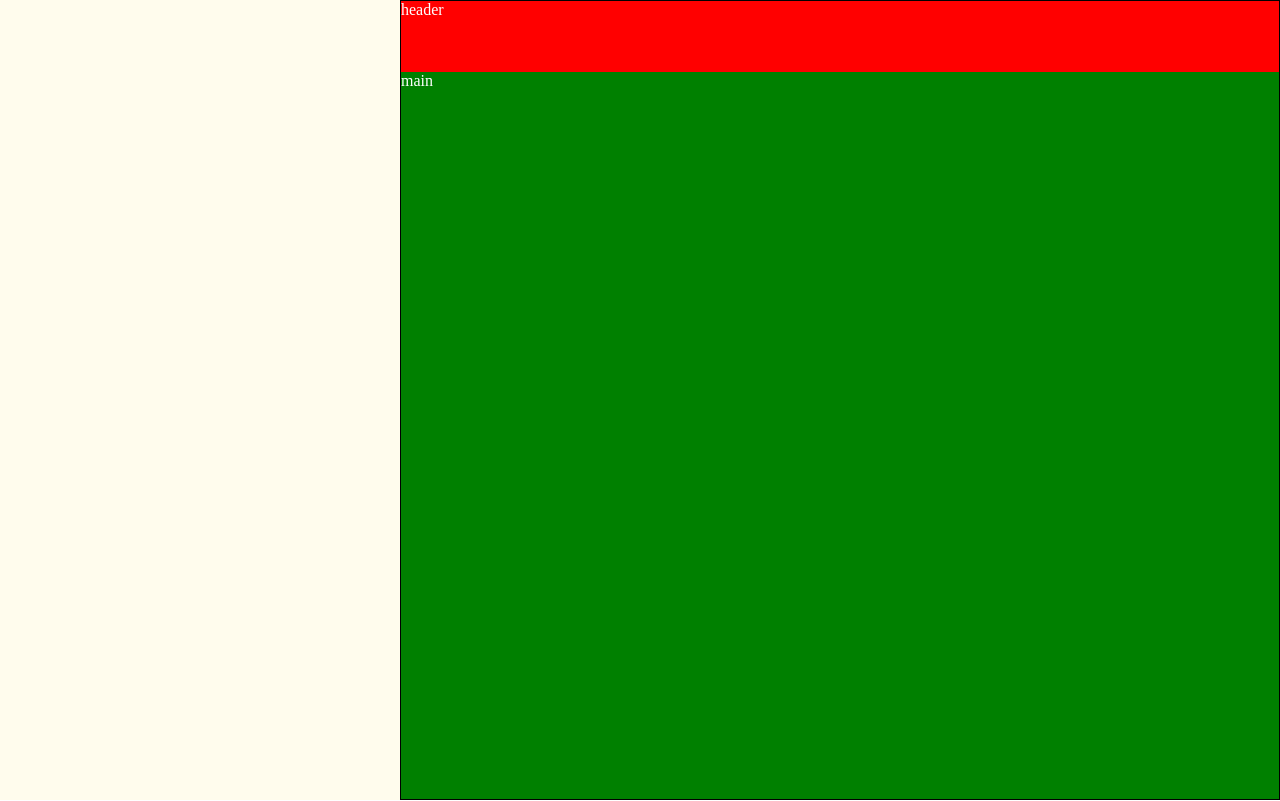
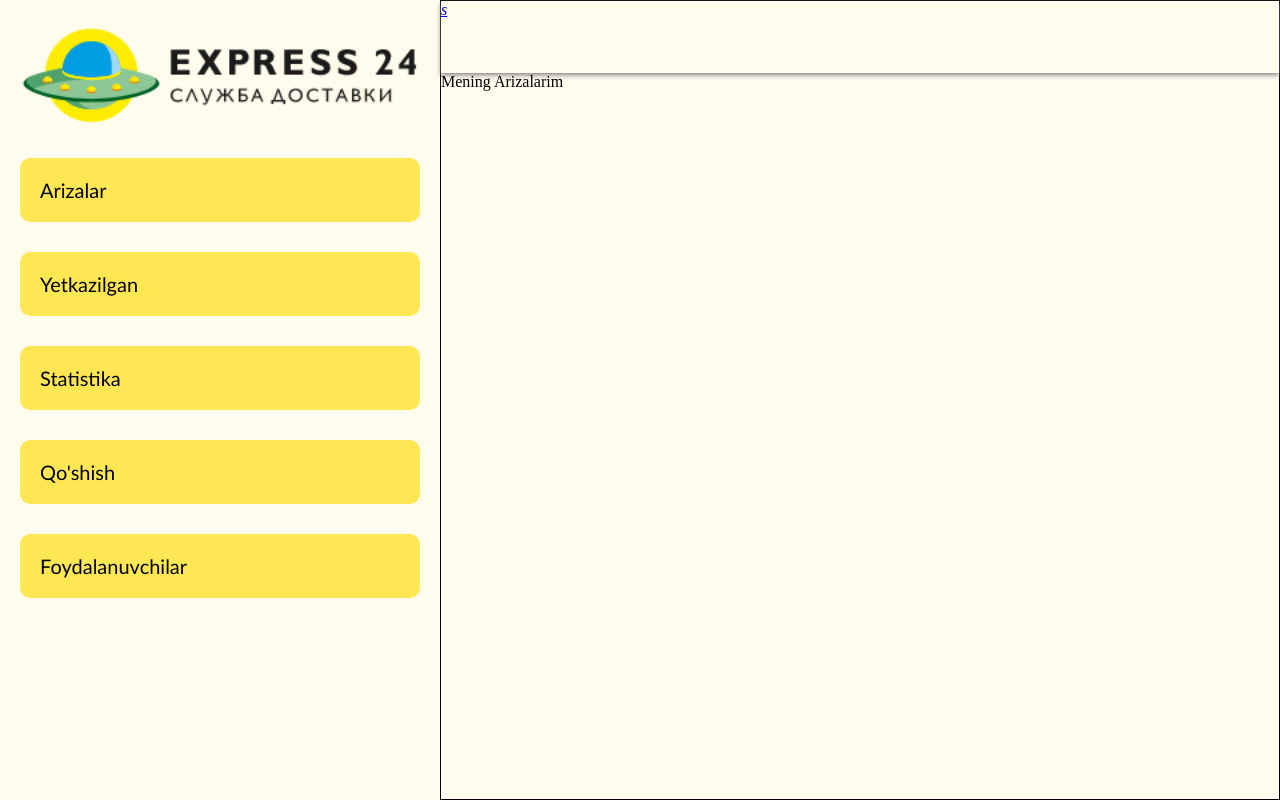
Before and after one commit to MamaraimovDavron/Express-24-dashboard, a React (Create React App) app: page / in a window 1280 px wide. Built offline with nearby package versions, Linux system fonts and the light colour scheme.

Commit message:
continued

```diff
--- /dev/null
+++ b/src/page/Arizalar.js
@@ -0,0 +1,11 @@
+import React from "react";
+import styled from "styled-components";
+
+const ArizaBox = styled.div`
+  height: 91vh;
+  /* background-color: red; */
+`;
+
+export default function Arizalar() {
+  return <ArizaBox>Mening Arizalarim</ArizaBox>;
+}
--- a/src/page/DashboardWrapper.js
+++ b/src/page/DashboardWrapper.js
@@ -1,7 +1,10 @@
 import React from "react";
+import { Link } from "react-router-dom";
 // import { Link } from "react-router-dom";
 import styled from "styled-components";
-// import Express24 from "../img/image 15 (1).png";
+import Express24 from "../img/image 15 (1).png";
+import Arizalar from "./Arizalar";
+import Header from "./Header";
 
 const DashboardBox = styled.section`
   /* border: 1px solid; */
@@ -15,8 +18,24 @@ const DashboardBox = styled.section`
     display: flex;
     flex-direction: column;
     width: 400px;
-    align-items: center;
-    padding: 20px 0px;
+    /* align-items: flex-start; */
+    gap: 30px;
+    padding: 20px;
+    .links {
+      /* border: 1px solid red; */
+      padding: 20px;
+      border-radius: 10px;
+      background-color: rgba(255, 220, 3, 0.65);
+      color: black;
+      font-size: 20px;
+      text-decoration: none;
+      font-family: "Trebuchet MS", "Lucida Sans Unicode", "Lucida Grande",
+        "Lucida Sans", Arial, sans-serif;
+      transition: 0.5s;
+      &:hover {
+        background-color: rgba(155, 220, 3, 0.65);
+      }
+    }
     /* justify-content: center; */
     ul {
       padding: 0;
@@ -48,16 +67,16 @@ const DashboardBox = styled.section`
     flex-direction: column;
     header {
       height: 9vh;
-      background-color: red;
-      color: white;
+      /* background-color: red; */
+      color: black;
       /* border: 1px solid green; */
     }
 
     main {
       height: calc(100% - 8vh);
       /* border: 1px solid red; */
-      background-color: green;
-      color: white;
+      /* background-color: green; */
+      color: black;
     }
   }
 `;
@@ -66,34 +85,31 @@ export default function DashboardWrapper() {
   return (
     <DashboardBox>
       <aside className="m-2">
-        {/* <img src={Express24} alt="" />
-        <ul>
-          <li>
-            <Link className="link">
-              <span className="icon">o</span>
-              <span className="text">
-                <h4>Arizalar</h4>
-                <h5>Yetib kelgan arizalarni kuzatishingiz mumkin</h5>
-              </span>
-            </Link>
-          </li>
-          <li>
-            <Link>Yetkazilgan</Link>
-          </li>
-          <li>
-            <Link>Statistika</Link>
-          </li>
-          <li>
-            <Link>Qo`shish</Link>
-          </li>
-          <li>
-            <Link>Foydalanuvchilar</Link>
-          </li>
-        </ul> */}
+        <img src={Express24} alt="" />
+        <Link to={"/arizalar"} className="links">
+          Arizalar
+        </Link>
+        <Link to={"/yetkazilgan"} className="links">
+          Yetkazilgan
+        </Link>
+        <Link to={"/statistika"} className="links">
+          Statistika
+        </Link>
+        <Link to={"/qo'shish"} className="links">
+          Qo'shish
+        </Link>
+        <Link to={"/foydalanuvchilar"} className="links">
+          Foydalanuvchilar
+        </Link>
       </aside>
+
       <div className="rightside">
-        <header className="m-2 shadow">header</header>
-        <main className="m-2">main</main>
+        <header className="m-2 shadow">
+          <Header />
+        </header>
+        <main className="m-2">
+          <Arizalar />
+        </main>
       </div>
     </DashboardBox>
   );
--- /dev/null
+++ b/src/page/Header.js
@@ -0,0 +1,20 @@
+import React from "react";
+import { Link } from "react-router-dom";
+import styled from "styled-components";
+
+const HeaderBox = styled.div`
+  height: 9vh;
+  /* background-color: yellow; */
+  box-shadow: 0px 2px 5px 0px gray;
+  display: flex;
+`;
+
+export default function Header() {
+  return (
+    <HeaderBox>
+      <Link>
+        <i class="bi bi-menu-button-wide">s</i>
+      </Link>
+    </HeaderBox>
+  );
+}
--- a/src/page/Products.js
+++ b/src/page/Products.js
@@ -1,10 +1,12 @@
 import React from "react";
+import { Link } from "react-router-dom";
 import DashboardWrapper from "./DashboardWrapper";
 
 export default function Products() {
   return (
     <DashboardWrapper>
-      <h1>Producst</h1>
+      <h1>Products</h1>
+      <Link to={"/dashboard"}>Dashboard</Link>
     </DashboardWrapper>
   );
 }
```
